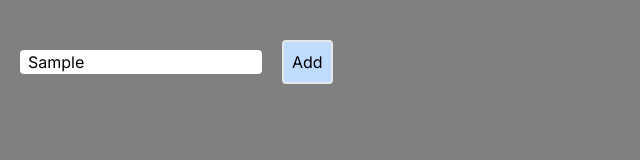
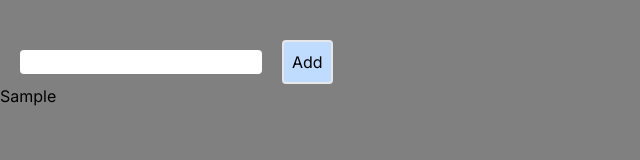
Before and after one commit to mertcetiin/Next.js-Todo, a Next.js app: page / in a window 1280 px wide. Both pictures are taken after typing "Sample" into the empty fields and a click on the button "Add". Shown: the top 160 px of the page, without its empty margins (0-640 px from the left). Built offline with nearby package versions, Linux system fonts and the light colour scheme.

Commit message:
todo finished

```diff
--- a/src/app/components/Todo.tsx
+++ b/src/app/components/Todo.tsx
@@ -1,16 +1,33 @@
-import React from 'react'
-import { useTodoStore } from '../states/store';
+"use client";
+import { useTodoStore } from "../states/store";
 
 
 function Todo() {
 
+    const inputValue = useTodoStore((state) => state.inputValue);
+    const todoState = useTodoStore((state) => state.todoState);
+    const newTodoState = useTodoStore((state) => state.newTodoState);
+    const addTodo = useTodoStore((state) => state.addTodo);
 
 
     return (
         <div>
-            <input type="text" className='pl-2 ml-5 rounded outline-none' />
-            <button className='ml-5 border-2 p-2 mt-10 rounded w-22 bg-blue-200 outline-none'>Add</button>
-        </div>
+            <input type="text" className='pl-2 ml-5 rounded outline-none'
+                name='name'
+                value={newTodoState}
+                onChange={(e) => inputValue(e.target.value)}
+            />
+            <button className='ml-5 border-2 p-2 mt-10 rounded w-22 bg-blue-200 outline-none'
+                onClick={addTodo}
+            >Add</button>
+
+            {todoState.map((item: string, id: number) => (
+                <div key={id}>
+                    <h1>{item}</h1>
+                </div>
+            ))}
+
+        </div >
     )
 }
 
--- a/src/app/states/store.tsx
+++ b/src/app/states/store.tsx
@@ -1,9 +1,20 @@
 import { create } from "zustand";
 
 interface TodoState {
-
+    inputValue: (value: string) => void;
+    todoState: any;
+    newTodoState: any;
+    addTodo: () => void;
 }
 
 export const useTodoStore = create<TodoState>()((set) => ({
+    todoState: [],
+    newTodoState: '',
 
-}))
+    inputValue: (value => set({ newTodoState: value })),
+
+    addTodo: () => set((state) => ({
+        todoState: [...state.todoState, state.newTodoState],
+        newTodoState: '',
+    })),
+}));
```
